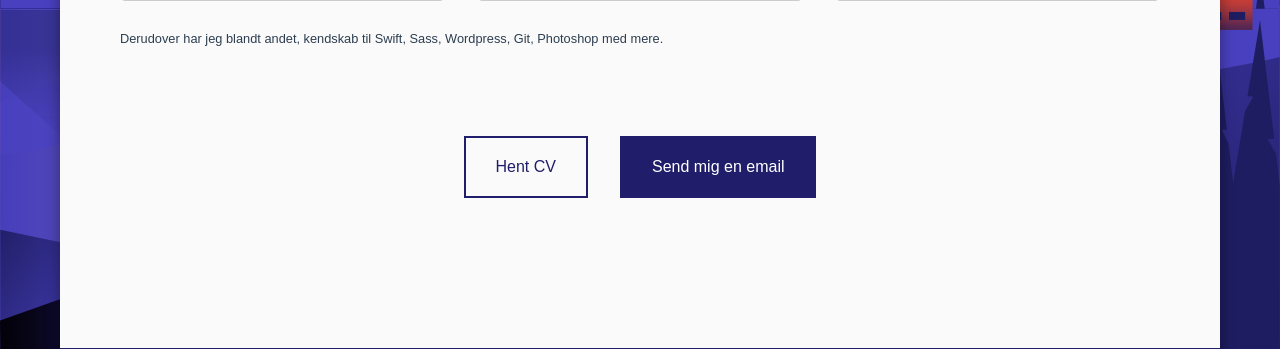
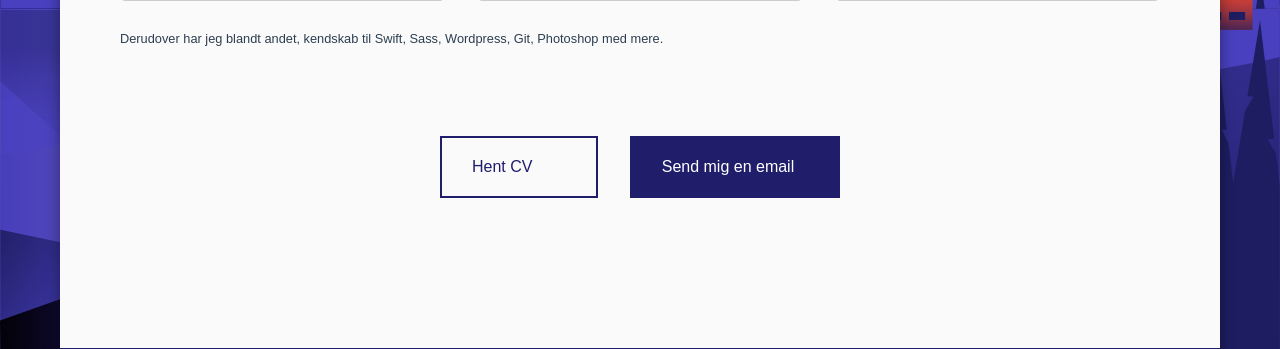
Before and after one commit to marcusklausen/my-portfolio, a PHP site: page / in a window 1280 px wide. Shown: the part 2047-2396 px from the top of the page. Run offline with PHP 8.4, Linux system fonts and the light colour scheme; some web fonts are replaced.

Commit message:
updated cta area from flexbox to grid

```diff
--- a/css/style.css
+++ b/css/style.css
@@ -503,11 +503,15 @@ main .skills .card p {
 /* 6.4 Body, call to action
 ---------------------------- */
 
-.action {
+.action nav ul {
+    display:grid;
+    grid-template-columns: 3fr 4fr;
+    gap:2em;
 }
 
-.action .flex {
-    gap: 2em;
+.action nav {
+    max-width:400px;
+    margin:0 auto;
 }
 
 .action nav ul a {
@@ -746,6 +750,9 @@ footer section {
         top:20%;
     }
 
+    .action nav ul {
+        grid-template-columns: 1fr;
+    }
 
     footer {
 
--- a/frontpage.php
+++ b/frontpage.php
@@ -94,7 +94,7 @@ if (isset($_GET['no-header'])) {
 
         <div class="action spacing">
             <nav>
-                <ul class="flex wrap ma-center">
+                <ul>
                     <a href="index.php">
                         <li>Hent CV</li>
                     </a>
```
